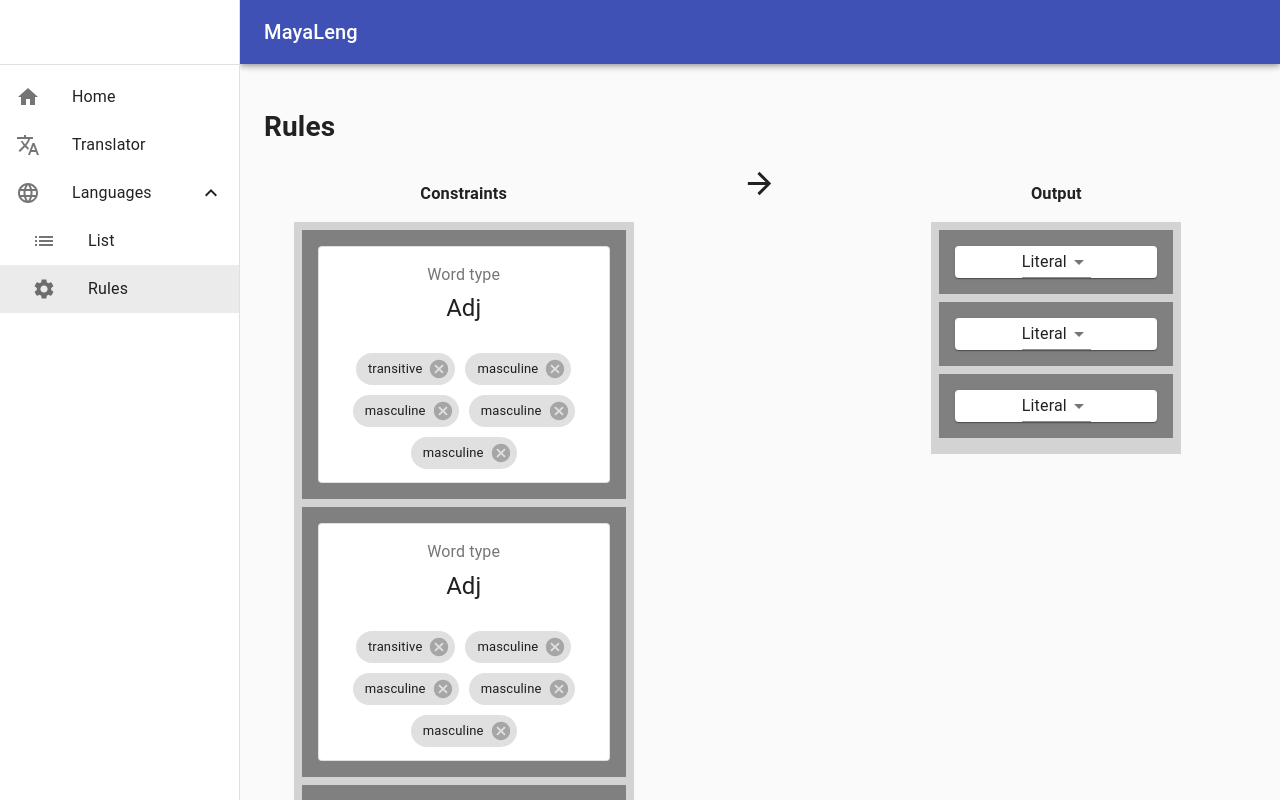
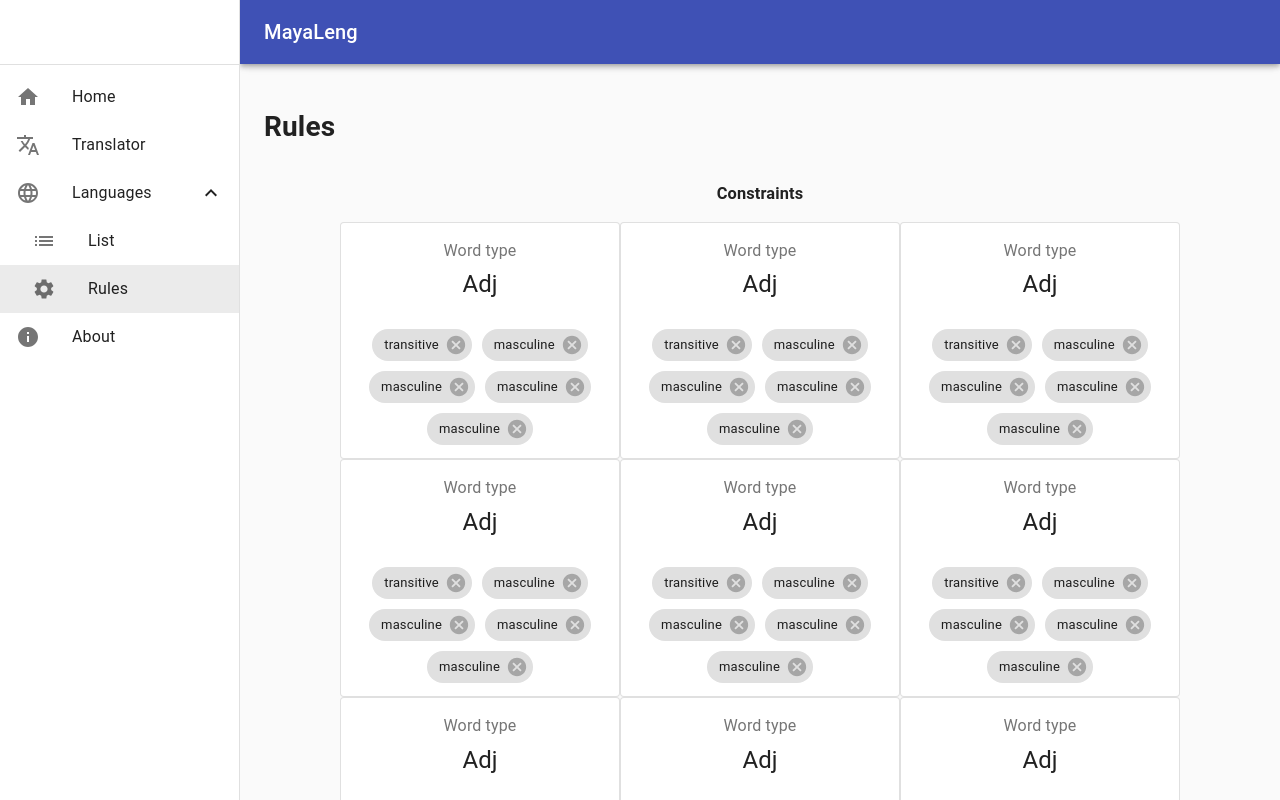
Before and after one commit to mayaleng/app, a React (Create React App) app: page /rules in a window 1280 px wide. Shown: the top 800 px of the page. Built offline with nearby package versions, Linux system fonts and the light colour scheme.

Commit message:
feat(contraints): Use box components

```diff
--- a/src/components/ConstraintsContainer.jsx
+++ b/src/components/ConstraintsContainer.jsx
@@ -1,5 +1,5 @@
 import React from 'react';
-import { DragDropContext, Draggable, Droppable } from 'react-beautiful-dnd';
+import { Box } from '@material-ui/core';
 import Constraint from './Constraint';
 
 const reorder = (list, startIndex, endIndex) => {
@@ -9,27 +9,6 @@ const reorder = (list, startIndex, endIndex) => {
 
   return result;
 };
-
-const grid = 8;
-
-const getItemStyle = (draggableStyle, isDragging) => ({
-  // some basic styles to make the items look a bit nicer
-  userSelect: 'none',
-  padding: grid * 2,
-  margin: `0 0 ${grid}px 0`,
-
-  // change background colour if dragging
-  background: isDragging ? 'lightgreen' : 'grey',
-
-  // styles we need to apply on draggables
-  ...draggableStyle,
-});
-
-const getListStyle = (isDraggingOver) => ({
-  background: isDraggingOver ? 'lightblue' : 'lightgrey',
-  padding: grid,
-  width: 340,
-});
 
 class ConstraintsContainer extends React.Component {
   constructor(props) {
@@ -90,43 +69,13 @@ class ConstraintsContainer extends React.Component {
 
   render() {
     return (
-      <DragDropContext onDragEnd={this.onDragEnd}>
-        <Droppable droppableId="contraints" direction="vertical">
-          {(dprovided, dsnapshot) => (
-            <div
-              ref={dprovided.innerRef}
-              style={getListStyle(dsnapshot.isDraggingOver)}
-              {...dprovided.droppableProps}
-            >
-              {this.state.items.map((item, index) => (
-                <Draggable
-                  key={item.id}
-                  draggableId={item.id}
-                  index={index}
-                >
-                  {(provided, snapshot) => (
-                    <div>
-                      <div
-                        ref={provided.innerRef}
-                        {...provided.dragHandleProps}
-                        {...provided.draggableProps}
-                        style={getItemStyle(
-                          provided.draggableProps.style,
-                          snapshot.isDragging,
-                        )}
-                      >
-                        <Constraint></Constraint>
-                      </div>
-                      {provided.placeholder}
-                    </div>
-                  )}
-                </Draggable>
-              ))}
-              {dprovided.placeholder}
-            </div>
-          )}
-        </Droppable>
-      </DragDropContext>
+      <Box display="flex" flexWrap="wrap" justifyContent="center">
+        {this.state.items.map((item) => (
+          <Box style={{ width: '280px' }}>
+            <Constraint key={item.id} ></Constraint>
+          </Box>
+        ))}
+      </Box>
     );
   }
 }
--- a/src/components/Layout.jsx
+++ b/src/components/Layout.jsx
@@ -8,7 +8,6 @@ import MenuIcon from '@material-ui/icons/Menu';
 import Toolbar from '@material-ui/core/Toolbar';
 import Typography from '@material-ui/core/Typography';
 import CssBaseline from '@material-ui/core/CssBaseline';
-import PropTypes from 'prop-types';
 import { makeStyles, useTheme } from '@material-ui/core/styles';
 
 import Menu from './Menu';
@@ -20,20 +19,20 @@ const useStyles = makeStyles((theme) => ({
     display: 'flex',
   },
   drawer: {
-    [theme.breakpoints.up('sm')]: {
+    [theme.breakpoints.up('md')]: {
       width: drawerWidth,
       flexShrink: 0,
     },
   },
   appBar: {
-    [theme.breakpoints.up('sm')]: {
+    [theme.breakpoints.up('md')]: {
       width: `calc(100% - ${drawerWidth}px)`,
       marginLeft: drawerWidth,
     },
   },
   menuButton: {
     marginRight: theme.spacing(2),
-    [theme.breakpoints.up('sm')]: {
+    [theme.breakpoints.up('md')]: {
       display: 'none',
     },
   },
@@ -90,7 +89,7 @@ const Layout = (props) => {
       </AppBar>
       <nav className={classes.drawer} aria-label="mailbox folders">
         {/* The implementation can be swapped with js to avoid SEO duplication of links. */}
-        <Hidden smUp implementation="css">
+        <Hidden mdUp implementation="css">
           <Drawer
             container={container}
             variant="temporary"
@@ -107,7 +106,7 @@ const Layout = (props) => {
             {drawer}
           </Drawer>
         </Hidden>
-        <Hidden xsDown implementation="css">
+        <Hidden smDown implementation="css">
           <Drawer
             classes={{
               paper: classes.drawerPaper,
@@ -127,12 +126,4 @@ const Layout = (props) => {
   );
 };
 
-Layout.propTypes = {
-  /**
-     * Injected by the documentation to work in an iframe.
-     * You won't need it on your project.
-     */
-  window: PropTypes.func,
-};
-
 export default Layout;
--- a/src/components/Menu.jsx
+++ b/src/components/Menu.jsx
@@ -9,6 +9,7 @@ import TranslateIcon from '@material-ui/icons/Translate';
 import LanguageIcon from '@material-ui/icons/Language';
 import ExpandLessIcon from '@material-ui/icons/ExpandLess';
 import ExpandMoreIcon from '@material-ui/icons/ExpandMore';
+import InfoIcon from '@material-ui/icons/Info';
 import ListIcon from '@material-ui/icons/List';
 import { connect } from 'react-redux';
 import { withRouter } from 'react-router-dom';
@@ -41,6 +42,8 @@ class Menu extends React.Component {
         return '/languages';
       case 'rules':
         return '/rules';
+      case 'about':
+        return '/about';
       default:
         return '/';
     }
@@ -54,6 +57,8 @@ class Menu extends React.Component {
         return 'languages';
       case '/rules':
         return 'rules';
+      case '/about':
+        return 'about';
       default:
         return '';
     }
@@ -121,6 +126,12 @@ class Menu extends React.Component {
             </ListItem>
           </List>
         </Collapse>
+        <ListItem onClick={() => this.handlehandleMenuSelection('about')} selected={selectedMenu === 'about'} button>
+          <ListItemIcon>
+            <InfoIcon></InfoIcon>
+          </ListItemIcon>
+          <ListItemText primary="About"/>
+        </ListItem>
       </List>
     );
   }
--- a/src/components/TranslationRule.jsx
+++ b/src/components/TranslationRule.jsx
@@ -1,31 +1,25 @@
 import React from 'react';
 import { Grid } from '@material-ui/core';
-import ArrowForward from '@material-ui/icons/ArrowForward';
 import ConstraintsContainer from './ConstraintsContainer';
 import OutputRulesContainer from './OutputRulesContainer';
 
 const TranslationRule = () => (
-  <div >
-    <Grid container spacing={3}>
-      <Grid item xs={12} sm={12} md={12} lg={5}>
+  <React.Fragment>
+    <Grid container spacing={0}>
+      <Grid item xs={12} sm={12} md={12} lg={12}>
         <center>
           <h3 >Constraints</h3>
           <ConstraintsContainer></ConstraintsContainer>
         </center>
       </Grid>
-      <Grid item xs={12} sm={12} md={12} lg={2}>
-        <center>
-          <ArrowForward fontSize="large"></ArrowForward>
-        </center>
-      </Grid>
-      <Grid item xs={12} sm={12} md={12} lg={5}>
+      <Grid item xs={12} sm={12} md={12} lg={12}>
         <center>
           <h3>Output</h3>
           <OutputRulesContainer></OutputRulesContainer>
         </center>
       </Grid>
     </Grid>
-  </div>
+  </React.Fragment>
 );
 
 export default TranslationRule;
```
